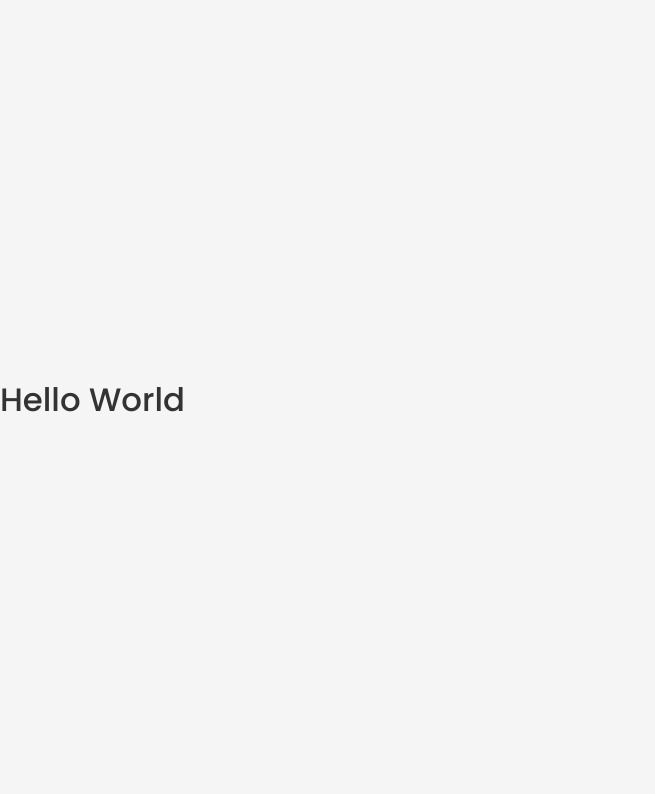
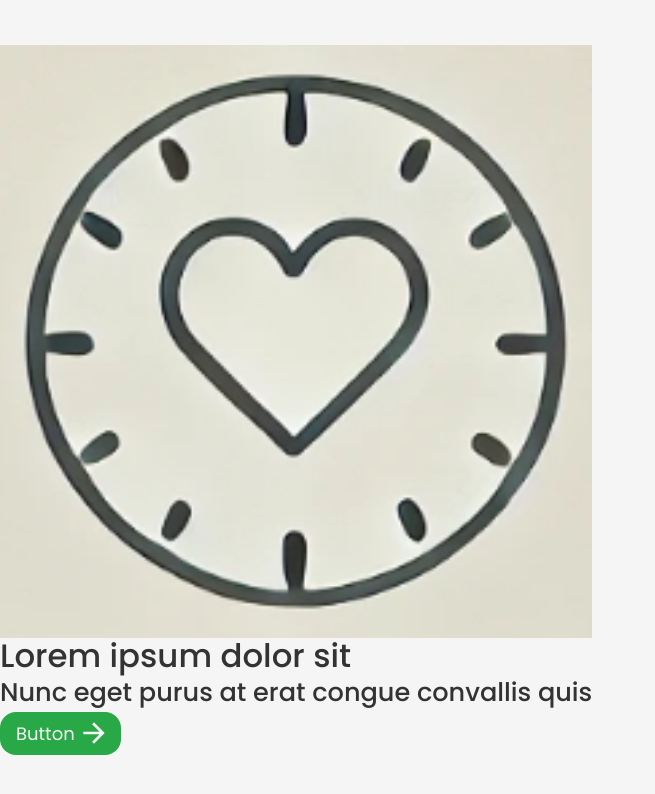
Before and after one commit to JanSkrzynski/life-counter-app, a React (Vite) app: page / in a window 1280 px wide. Shown: the top 794 px of the page, without its empty margins (0-655 px from the left). Built offline with nearby package versions, Linux system fonts and the light colour scheme; the HTML template or start-up script is replaced by a standard one.

Commit message:
Fixed scaling bug added a lot of components

```diff
--- a/src/view/Pages/Home/Home.jsx
+++ b/src/view/Pages/Home/Home.jsx
@@ -1,9 +1,13 @@
 import React from "react";
-
+import Image from "../../components/Image/Image";
+import { ButtonPrimary } from "../../components/Button/Button";
 function Home() {
   return (
     <>
-      <h1>Hello World</h1>
+      <Image />
+      <h1>Lorem ipsum dolor sit</h1>
+      <h3>Nunc eget purus at erat congue convallis quis</h3>
+      <ButtonPrimary text="Sample CTA" iconName="ArrowForward" />
     </>
   );
 }
--- a/src/view/components/Activity/Activity.jsx
+++ b/src/view/components/Activity/Activity.jsx
@@ -3,8 +3,8 @@ import style from "./Activity.module.css";
 import { Tag } from "../Tag/Tag";
 import Icon from "../Icon/Icon";
 
-const Activity = () => {
-  const [count, setCount] = useState(1);
+const Activity = ({ activity = "Activity" }) => {
+  const [count, setCount] = useState(0);
 
   const increaseCount = () => {
     setCount(count + 1);
@@ -20,8 +20,8 @@ const Activity = () => {
         <span className={style.count}>{count}</span> x
       </div>
       <div className={style.card__center}>
-        <h3>Activity</h3>
-        <Tag iconName="add">Activity</Tag>
+        <h3>{activity}</h3>
+        <Tag iconName="add" />
       </div>
       <div className={style.card__right}>
         <Icon
--- a/src/view/components/Button/Button.module.css
+++ b/src/view/components/Button/Button.module.css
@@ -2,11 +2,13 @@
   display: flex;
   gap: var(--spacing-small);
   align-items: center;
+  color: var(--clr-primary-background);
   justify-items: center;
   background-color: var(--clr-primary-accent);
   padding: var(--spacing-small) var(--spacing-medium);
   font-size: var(--fs-h6);
   border-radius: var(--border-radius-large);
+  border: none;
 
   &:hover {
     background-color: var(--clr-primary-accent-hover);
--- a/src/view/components/FormField/FormField.jsx
+++ b/src/view/components/FormField/FormField.jsx
@@ -1,4 +1,5 @@
 import React from "react";
+import style from "./FormField.module.css";
 
 /*
 
@@ -23,7 +24,13 @@ const FormField = ({
   return (
     <div>
       <label htmlFor={name}>{label}</label>
-      <input id={name} name={name} type="text" placeholder="Hello" />
+      <input
+        className={style.search}
+        id={name}
+        name={name}
+        type="text"
+        placeholder={placeholder}
+      />
     </div>
   );
 };
--- a/src/view/components/FormField/FormField.module.css
+++ b/src/view/components/FormField/FormField.module.css
@@ -0,0 +1,3 @@
+.search {
+  width: 100%;
+}
--- a/src/view/components/Image/Image.jsx
+++ b/src/view/components/Image/Image.jsx
@@ -1,7 +1,8 @@
 import React from "react";
+import style from "./Image.module.css";
 
 const Image = ({ src = "/images/logo.png", alt = "logo" }) => {
-  return <img src={src} alt={alt}></img>;
+  return <img className={style.image} src={src} alt={alt}></img>;
 };
 
 export default Image;
--- a/src/view/components/Image/Image.module.css
+++ b/src/view/components/Image/Image.module.css
@@ -0,0 +1,5 @@
+.image {
+  width: 100%;
+  height: auto;
+  object-fit: cover;
+}
```
Also changed, not shown: src/view/components/FilterAndSearch/FilterAndSearch.jsx (added, +19 -0 lines), src/view/components/FilterAndSearch/FilterAndSearch.module.css (added, +14 -0 lines), src/view/components/HomePage/HomePage.jsx (added), src/view/components/HomePage/HomePage.module.css (added).
